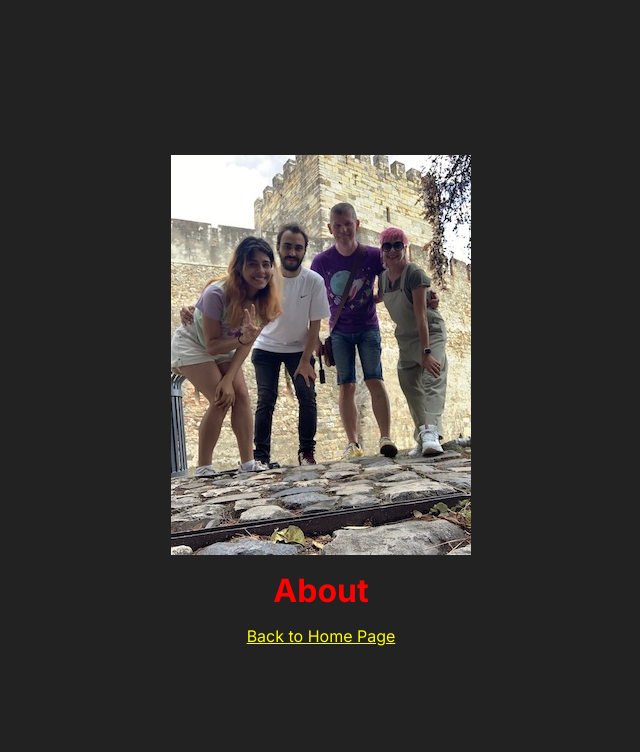
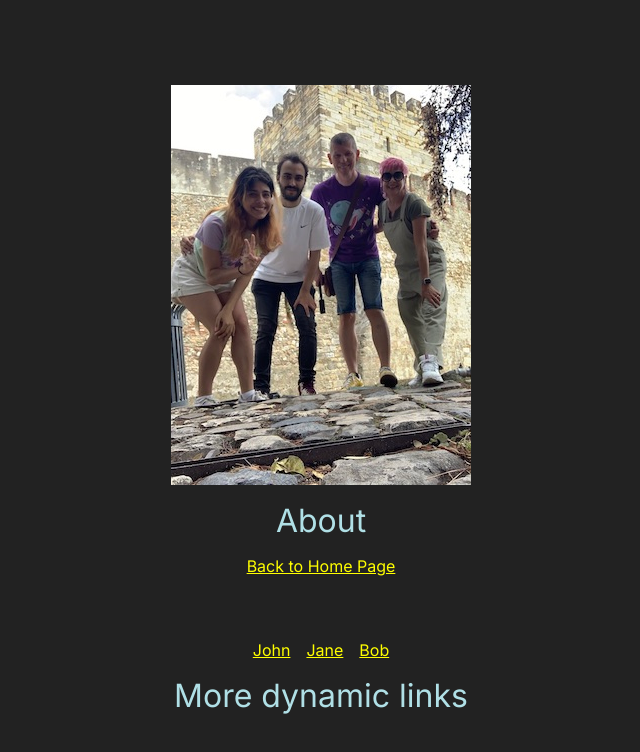
Before and after one commit to drkedrkedjon/learning-next-framework, a Next.js app: page /about in a window 1280 px wide. Shown: the top 752 px of the page, without its empty margins (319-959 px from the left). Built offline with nearby package versions, Linux system fonts and the light colour scheme.

Commit message:
Learning dinamic routes - again

```diff
--- a/src/app/about/page.jsx
+++ b/src/app/about/page.jsx
@@ -2,13 +2,22 @@ import Image from "next/image";
 import Link from "next/link";
 import styles from "./page.module.css";
 import myImage from "@/app/images/equipo.jpg";
+import { users } from "@/app/myNewData.js";
 
 export default function About() {
   return (
     <div className={styles.wrapper}>
       <Image src={myImage} alt="equipo" />
-      <h1 className={styles.title}>About</h1>
+      <p className={styles.title}>About</p>
       <Link href="/">Back to Home Page</Link>
+      <div className={styles.linksUser}>
+        {users.map((user) => (
+          <Link href={`/about/${user.id}`} key={user.id}>
+            {user.name}
+          </Link>
+        ))}
+      </div>
+      <p className={styles.title}>More dynamic links</p>
     </div>
   );
 }
--- a/src/app/about/page.module.css
+++ b/src/app/about/page.module.css
@@ -1,5 +1,6 @@
 .title {
-  color: red;
+  color: powderblue;
+  font-size: 2rem;
 }
 .wrapper {
   display: flex;
@@ -7,3 +8,8 @@
   gap: 1rem;
   align-items: center;
 }
+.linksUser {
+  display: flex;
+  gap: 1rem;
+  margin-top: 3rem;
+}
--- /dev/null
+++ b/src/app/myNewData.js
@@ -0,0 +1,18 @@
+
+export const users = [
+  {
+    id: "56s4f6sd5f4",
+    name: "John",
+    email: "asdasd@asdas.com",
+  },
+  {
+    id: "s65d4fs65d4fs5d",
+    name: "Jane",
+    email: "dadasd@dasdasd.com",
+  },
+  {
+    id: "6s5d4f65s4df",
+    name: "Bob",
+    email: "asdasdf@asdasd.com",
+  },
+];
```
Also changed, not shown: src/app/about/[userID]/page.jsx (added, +8 -0 lines).
